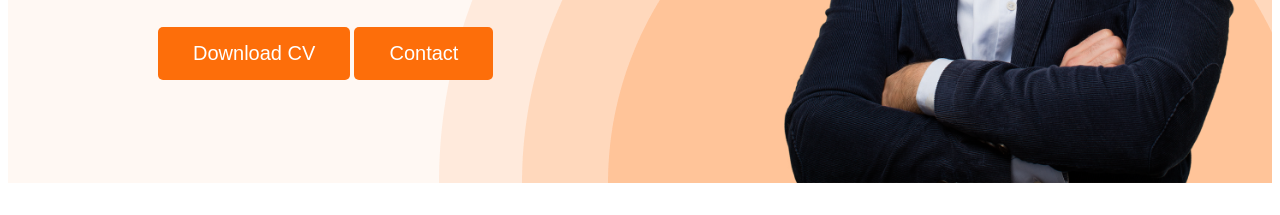
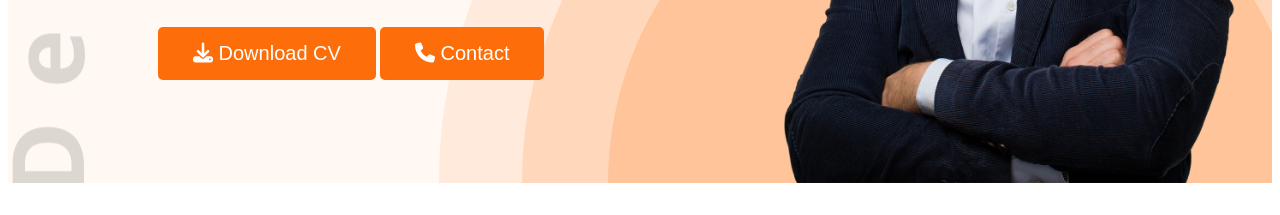
Before and after one commit to Raakib16d/webdeveloper-portfolio-, a plain HTML site: page index.html in a window 1280 px wide. Shown: the part 585-800 px from the top of the page. Drawn offline with nearby package versions, Linux system fonts and the light colour scheme.

Commit message:
added font awesome icons

```diff
--- a/index.html
+++ b/index.html
@@ -5,9 +5,11 @@
     <meta name="viewport" content="width=device-width, initial-scale=1.0">
     <title>Web developer portfolio</title>
     <link rel="preconnect" href="https://fonts.googleapis.com">
-<link rel="preconnect" href="https://fonts.gstatic.com" crossorigin>
-<link href="https://fonts.googleapis.com/css2?family=Open+Sans:wght@400;700;800&display=swap" rel="stylesheet">
+    <link rel="preconnect" href="https://fonts.gstatic.com" crossorigin>
+    <link href="https://fonts.googleapis.com/css2?family=Open+Sans:wght@400;700;800&display=swap" rel="stylesheet">
     <link rel="stylesheet" href="styles/portfolio.css">
+
+    <script src="https://kit.fontawesome.com/d382d9d384.js" crossorigin="anonymous"></script>
 </head>
 <body>
     <header class="header">
@@ -24,8 +26,8 @@
                 <h3 class="banner-greeting">Hi, I  am</h3>
                 <h1 class="banner-tittle">Mary Hardy</h1>
                 <p class="banner-description">Shot what able cold new see hold.Friendly as an betrayed formerly he. Morning because as to society behaved moments.</p>
-                <button class="btn-primary">Download CV</button>
-                <button class="btn-primary">Contact</button>
+                <button class="btn-primary"><i class="fa-solid fa-download"></i> Download CV</button>
+                <button class="btn-primary"><i class="fa-solid fa-phone"></i> Contact</button>
             </div>
             <img class="profile-pic" src="images/hardy.png" alt="">
         </div>
--- a/styles/portfolio.css
+++ b/styles/portfolio.css
@@ -56,9 +56,9 @@ nav a{
 /* header related style */
 .header{
     background-color: #FFF8F3;
-    background-image: url(../images/header_bg.png);
+    background-image: url(../images/header_bg.png), url('../images/developer.png');
     background-repeat: no-repeat;
-    background-position: bottom right;
+    background-position: bottom right, top left;
 }
 .banner{
     padding: 30px 30px 0px 150px;
```
